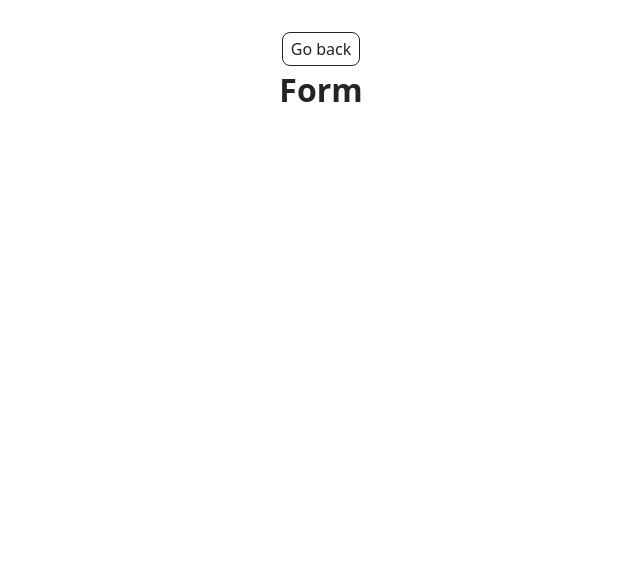
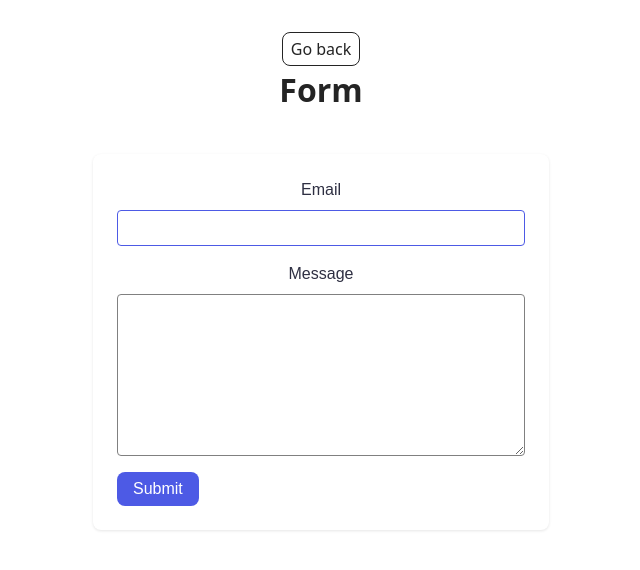
Before and after one commit to nataliafliut-cyber/goit-js-hw-09, a website built with Vite: page src/2-form.html in a window 1280 px wide. Shown: the whole page, without its empty margins (319-959 px from the left). Built offline with nearby package versions, Linux system fonts and the light colour scheme.

Commit message:
ninth js-hw

```diff
--- a/src/2-form.html
+++ b/src/2-form.html
@@ -12,6 +12,19 @@
       <div class="container">
         <a class="back-link" href="./index.html">Go back</a>
         <h1 class="main-title">Form</h1>
+
+        <form class="feedback-form" autocomplete="off">
+          <label>
+            Email
+            <input type="email" name="email" autofocus />
+          </label>
+          <label>
+            Message
+            <textarea name="message" rows="8"></textarea>
+          </label>
+          <button type="submit">Submit</button>
+        </form>
+
       </div>
     </main>
     <script type="module" src="./js/2-form.js"></script>
--- a/src/css/styles.css
+++ b/src/css/styles.css
@@ -43,3 +43,59 @@
 .gallery-image:hover {
   transform: scale(1.03);
 }
+
+
+.feedback-form {
+  display: flex;
+  flex-direction: column;
+  gap: 16px;
+  max-width: 408px;
+  margin: 40px auto;
+  padding: 24px;
+  background-color: #ffffff;
+  border-radius: 8px;
+  box-shadow: 0px 1px 3px rgba(0, 0, 0, 0.1);
+}
+
+.feedback-form label {
+  display: flex;
+  flex-direction: column;
+  gap: 8px;
+  font-family: "Montserrat", sans-serif;
+  font-size: 16px;
+  color: #2e2f42;
+}
+
+.feedback-form input,
+.feedback-form textarea {
+  width: 100%;
+  padding: 8px 16px;
+  border: 1px solid #808080;
+  border-radius: 4px;
+  font-size: 16px;
+  outline: none;
+  box-sizing: border-box;
+  transition: border-color 250ms cubic-bezier(0.4, 0, 0.2, 1);
+}
+
+.feedback-form input:focus,
+.feedback-form textarea:focus {
+  border-color: #4d5ae5;
+}
+
+.feedback-form button {
+  align-self: flex-start;
+  padding: 8px 16px;
+  background-color: #4d5ae5;
+  color: #ffffff;
+  border: none;
+  border-radius: 8px;
+  font-weight: 500;
+  font-size: 16px;
+  cursor: pointer;
+  transition: background-color 250ms cubic-bezier(0.4, 0, 0.2, 1);
+}
+
+.feedback-form button:hover {
+  background-color: #404bbf;
+}
--- a/src/js/2-form.js
+++ b/src/js/2-form.js
@@ -0,0 +1,54 @@
+const formData = {
+  email: "",
+  message: ""
+};
+
+const STORAGE_KEY = "feedback-form-state";
+
+const form = document.querySelector(".feedback-form");
+const emailInput = form.elements.email;
+const messageInput = form.elements.message;
+
+function populateForm() {
+  const savedState = localStorage.getItem(STORAGE_KEY);
+
+  if (savedState) {
+    try {
+      const parsedData = JSON.parse(savedState);
+
+      formData.email = parsedData.email?.trim() || "";
+      formData.message = parsedData.message?.trim() || "";
+
+      emailInput.value = formData.email;
+      messageInput.value = formData.message;
+    } catch (error) {
+      console.error("Error parsing data from localStorage:", error);
+    }
+  }
+}
+
+populateForm();
+
+form.addEventListener("input", (event) => {
+  formData[event.target.name] = event.target.value.trim();
+
+  localStorage.setItem(STORAGE_KEY, JSON.stringify(formData));
+});
+
+form.addEventListener("submit", (event) => {
+  event.preventDefault();
+
+  if (formData.email === "" || formData.message === "") {
+    alert("Fill please all fields");
+    return;
+  }
+
+  console.log("Submitted Data:", { ...formData });
+
+  localStorage.removeItem(STORAGE_KEY);
+
+  formData.email = "";
+  formData.message = "";
+
+  form.reset();
+});
```
